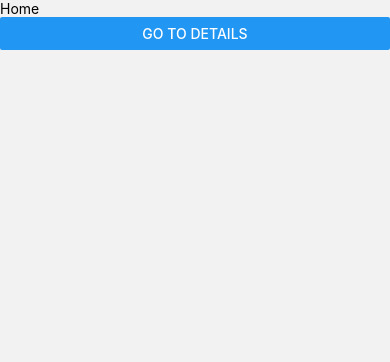
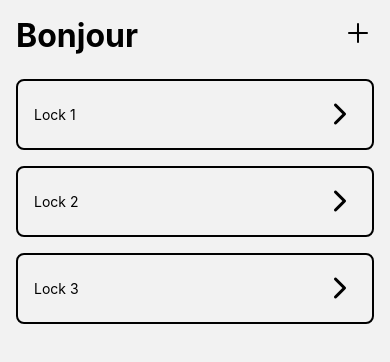
Before and after one commit to BlackCheppun/SerrureIntelligente, a React Native app: screen /Home in a window 390 px wide. Shown: the top 362 px of the page. Built offline with nearby package versions, Linux system fonts and the light colour scheme.

Commit message:
added general layout of the home screen

```diff
--- a/src/screens/home.tsx
+++ b/src/screens/home.tsx
@@ -1,15 +1,62 @@
-import { Button, Text, View } from "react-native";
+import { Button, Pressable, StyleSheet, Text, View } from "react-native";
 import { ParamListBase, NavigationProp } from '@react-navigation/native';
+import Icon from "react-native-vector-icons/Ionicons";
 
 interface props {
     navigation: NavigationProp<ParamListBase>;
 }
 
+const data = [
+    { lockID: "1", lockName: "Lock 1" },
+    { lockID: "2", lockName: "Lock 2" },
+    { lockID: "3", lockName: "Lock 3" },
+];
+
+
 export default function Home({ navigation }: props) {
     return (
-        <View>
-            <Text >Home</Text>
-            <Button title="Go to Details" onPress={() => navigation.navigate('lockdetails')} />
-        </View>
+
+        <>
+            <View style={styles.TopContainer}>
+                <Text style={styles.Title}>Bonjour</Text>
+                <Pressable>
+                    <Icon name="add" size={32} style={{ fontWeight: 800 }} />
+                </Pressable>
+            </View>
+            <View>
+                {
+                    data.map((item, index) => {
+                        return (
+                            <Pressable style={styles.LockContainer} key={index} onPress={() => navigation.navigate('lockdetails', { lockID: item.lockID })}>
+                                <Text>{item.lockName}</Text>
+                                <Icon name="chevron-forward" size={32} style={{ fontWeight: 800 }} />
+                            </Pressable>
+                        )
+                    })}
+            </View>
+        </>
     )
 }
+
+const styles = StyleSheet.create({
+    TopContainer: {
+        paddingHorizontal: 16,
+        paddingVertical: 16,
+        flexDirection: 'row',
+        justifyContent: 'space-between',
+    },
+    Title: {
+        fontSize: 32,
+        fontWeight: 'bold',
+    },
+    LockContainer: {
+        padding: 16,
+        marginVertical: 8,
+        marginHorizontal: 16,
+        borderRadius: 8,
+        borderWidth: 2,
+        flexDirection: 'row',
+        justifyContent: 'space-between',
+        alignItems: 'center'
+    }
+});
```
